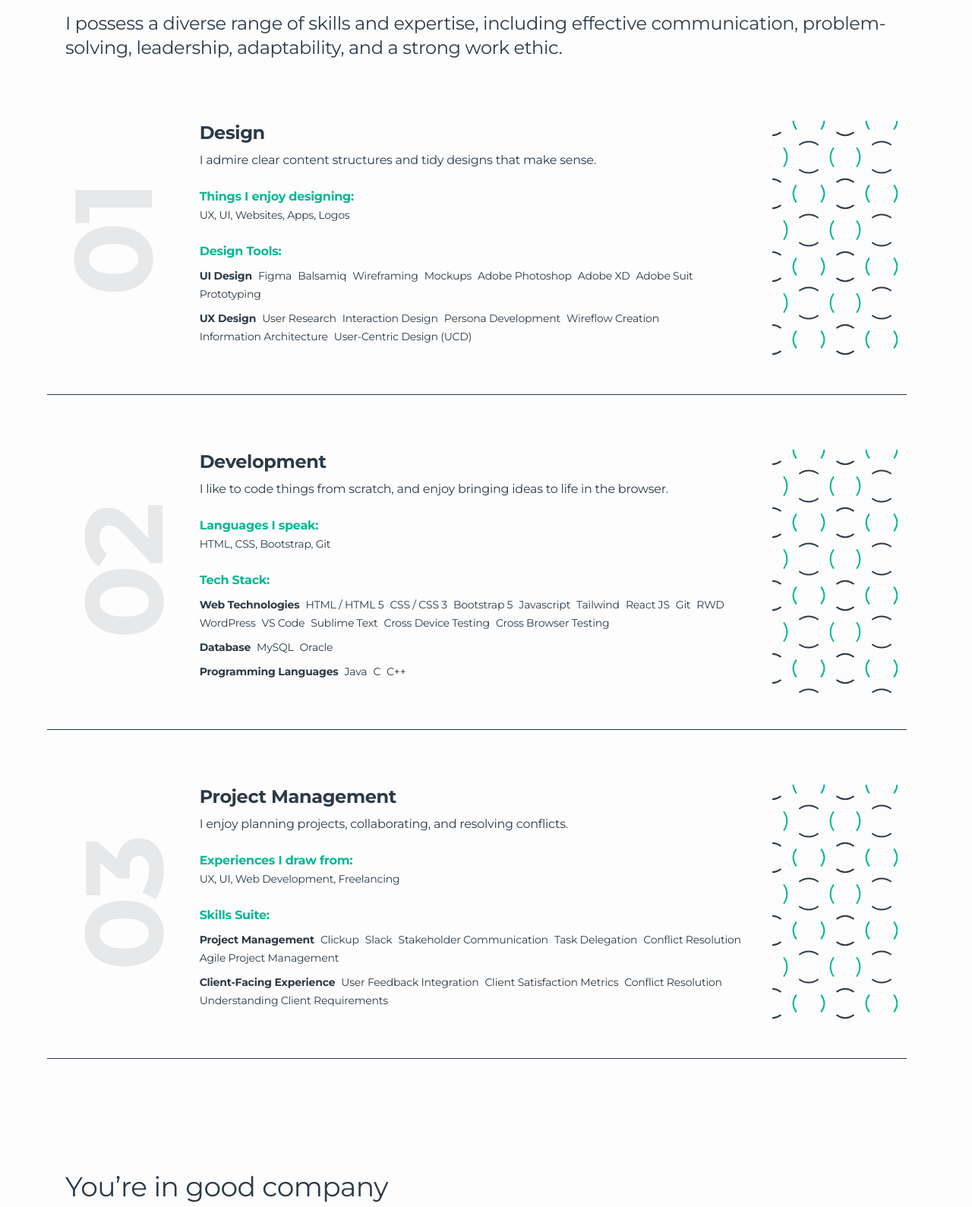
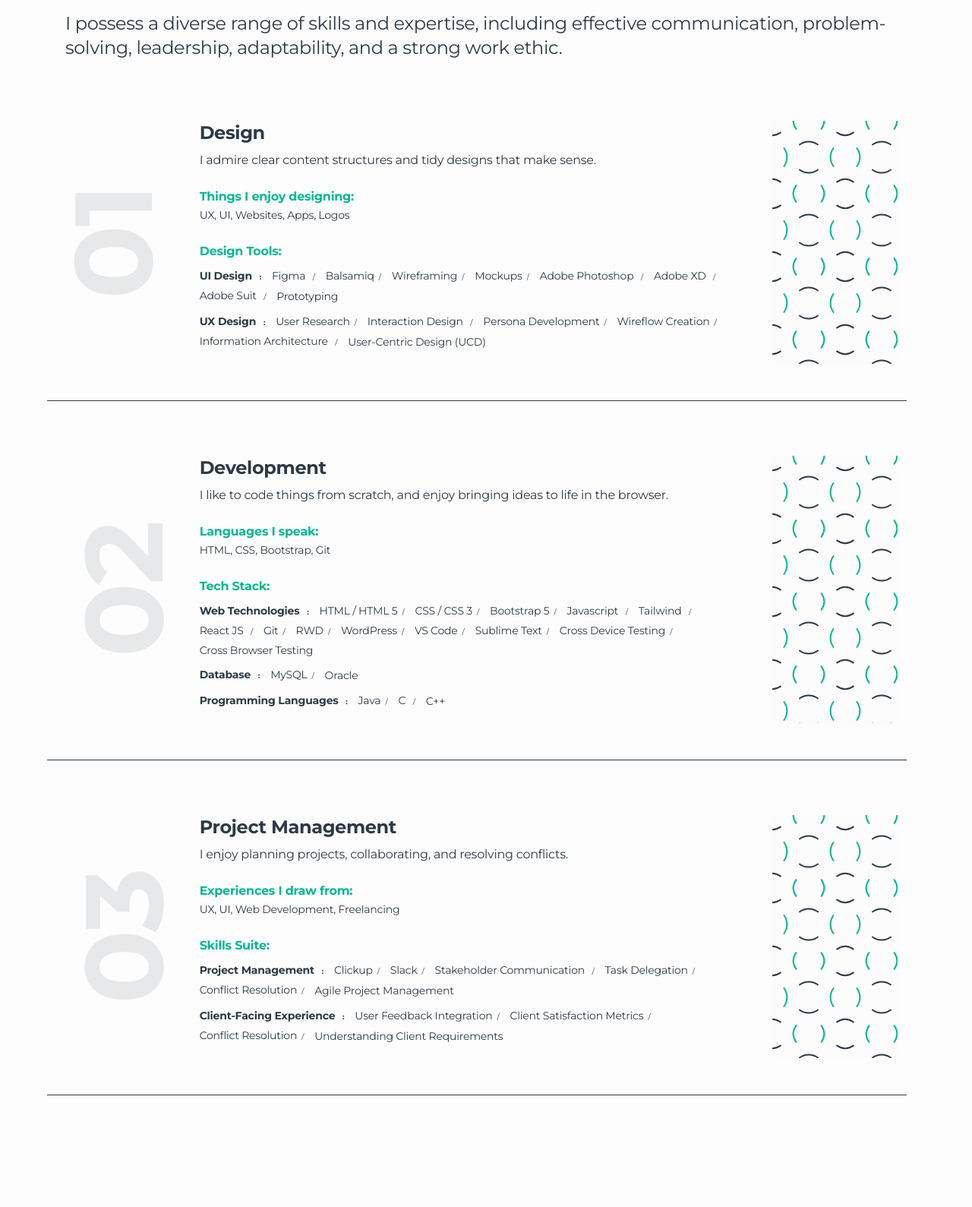
Before and after one commit to Rishabhtwr17/rishabhtiwari, a PHP site: page / in a window 1280 px wide. Shown: the part 914-2503 px from the top of the page at 76% size. Run offline with PHP 8.4, Linux system fonts and the light colour scheme.

Commit message:
Update Demo type scale.css

```diff
--- a/css/Demo type scale.css
+++ b/css/Demo type scale.css
@@ -14,6 +14,16 @@
 }
 .text-green {
   color: var(--primary-color);
+}
+ul.skill-tag li p:not(:first-child, :last-child)::after {
+  content: "/";
+  padding: 0 6px;
+  font-size: 0.6rem;
+}
+ul.skill-tag li p:first-child::after {
+  content: ":";
+  padding: 0 6px;
+  font-size: 0.6rem;
 }
 html {
   font-size: var(--base-size);
```
